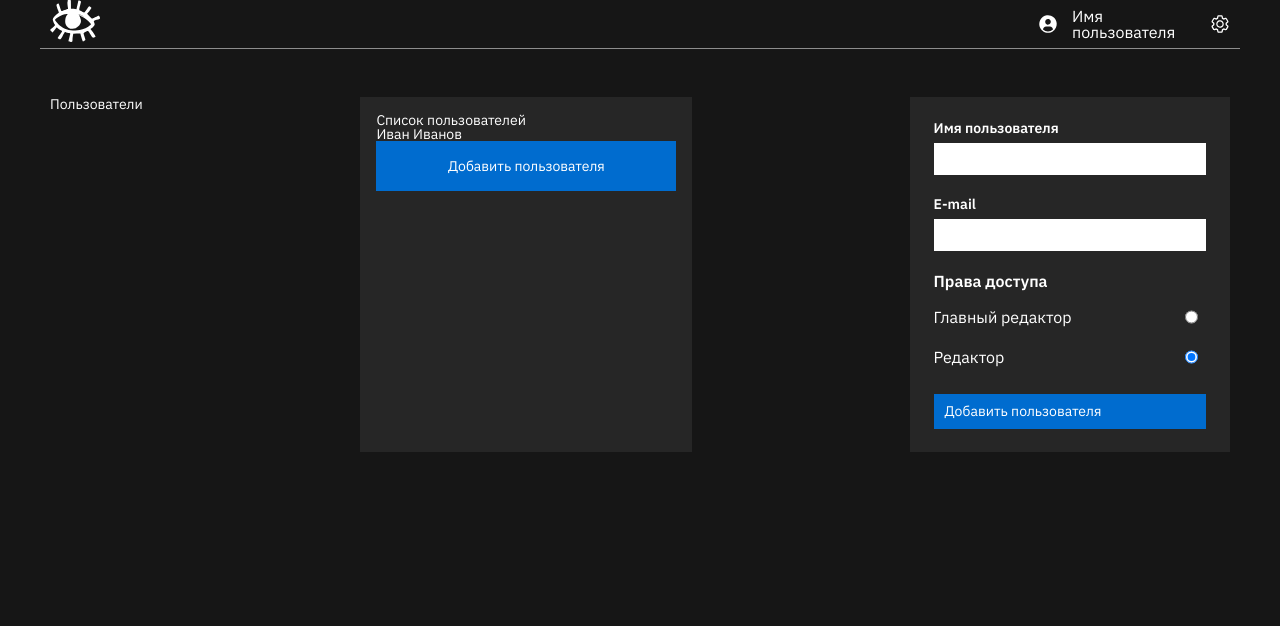
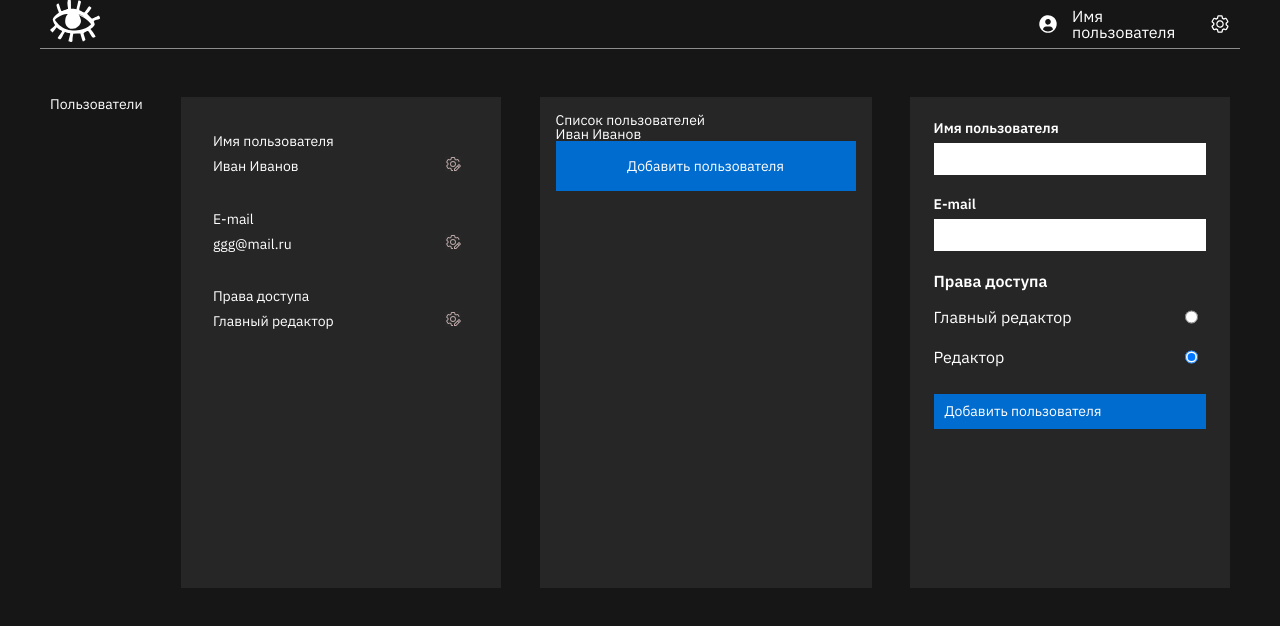
Before and after one commit to iGafar/team_18_front, a React (Create React App) app: page /admin in a window 1280 px wide. Shown: the top 626 px of the page. Built offline with nearby package versions, Linux system fonts and the light colour scheme.

Commit message:
add admin user info component

```diff
--- a/src/components/AdminUsers3/AdminUsers3.css
+++ b/src/components/AdminAddUser/AdminAddUser.css
@@ -1,15 +1,15 @@
-.admin-users3-container {
+.admin-addUser-container {
     background-color: #262626;
     min-width: 25vw;
     padding: 2%;
 }
 
-.admin-users3-container > form {
+.admin-addUser-container > form {
     display: flex;
     flex-direction: column;
 }
 
-.admin-users3-label {
+.admin-addUser-label {
     color: white;
     font-size: 14px;
     font-weight: 600;
@@ -17,7 +17,7 @@
     line-height: 14px;
 }
 
-.admin-users3-container > form > input {
+.admin-addUser-container > form > input {
     color: black;
     margin-top: 3%;
     margin-bottom: 8%;
@@ -26,12 +26,12 @@
     font-weight: 400;
 }
 
-.admin-users3-container > form > h2 {
+.admin-addUser-container > form > h2 {
     font-size: 16px;
     font-weight: 600;
 }
 
-.admin-user3-radio > div {
+.admin-addUser-radio > div {
     display: flex;
     justify-content: space-between;
     margin-top: 6%;
@@ -41,11 +41,11 @@
     line-height: 24px;
 }
 
-.admin-user3-radio {
+.admin-addUser-radio {
     margin-bottom: 4%;
 }
 
-.admin-users3-container > form > button {
+.admin-addUser-container > form > button {
     color: white;
     font-size: 14px;
     letter-spacing: 0px;
--- a/src/components/AdminUsers3/AdminUsers3.jsx
+++ b/src/components/AdminAddUser/AdminAddUser.jsx
@@ -1,17 +1,17 @@
-import './AdminUsers3.css';
+import './AdminAddUser.css';
 
 
-export default function AdminUsers3() {
+export default function AdminaddUser() {
 
     return (
-        <div className="admin-users3-container">
+        <div className="admin-addUser-container">
             <form action="">
-                <label htmlFor="username" className="admin-users3-label">Имя пользователя</label>
+                <label htmlFor="username" className="admin-addUser-label">Имя пользователя</label>
                 <input type="text" id="username" autoComplete="on"/>
-                <label htmlFor="email" className="admin-users3-label">E-mail</label>
+                <label htmlFor="email" className="admin-addUser-label">E-mail</label>
                 <input type="email" id="email" autoComplete="on"/>
                 <h2>Права доступа</h2>
-                <div className="admin-user3-radio">
+                <div className="admin-addUser-radio">
                     <div>
                         <label htmlFor="main_editor">Главный редактор</label>
                         <input type="radio" id="main_editor" name='editor_choice'/>
--- /dev/null
+++ b/src/components/AdminUserInfo/AdminUserInfo.css
@@ -0,0 +1,52 @@
+.adminUserInfo-container {
+    background-color: #262626;
+    min-width: 25vw;
+    padding: 2%;
+    padding-bottom: 20%;
+    display: flex;
+    flex-direction: column;
+    align-items: flex-start;
+    position: relative;
+}
+
+.adminUserInfo-property {
+    flex-direction: column;
+    align-items: flex-start;
+    padding: 5% 3%;
+    display: flex;
+    position: relative;
+    align-self: stretch;
+    width: 100%;
+    flex: 0 0 auto;
+}
+
+.adminUserInfo-property-title {
+    position: relative;
+    align-self: stretch;
+    color: #ffffff;
+}
+
+.adminUserInfo-property-string {
+    align-items: center;
+    display: flex;
+    position: relative;
+    align-self: stretch;
+    width: 100%;
+}
+
+.adminUserInfo-property-name {
+    position: relative;
+    flex-grow: 1;
+    color: #ffffff;
+}
+
+.adminUserInfo-property-button {
+    padding: 8px;
+}
+
+.adminUserInfo-property-button > img {
+    position: relative;
+    width: 16px;
+    height: 16px;
+    background-blend-mode: multiply;
+}
--- /dev/null
+++ b/src/components/AdminUserInfo/AdminUserInfo.jsx
@@ -0,0 +1,37 @@
+import './AdminUserInfo.css';
+import editImage from '../../assets/images/Settings--edit.svg'
+
+
+export default function AdminUserInfo() {
+
+    return (
+        <div className="adminUserInfo-container">
+
+            <div className="adminUserInfo-property">
+                <p className='adminUserInfo-property-title'>Имя пользователя</p>
+                <div className='adminUserInfo-property-string'>
+                    <p className='adminUserInfo-property-name'>Иван Иванов</p>
+                    <button className='adminUserInfo-property-button'><img src={ editImage } alt="" /></button>
+                </div>
+            </div>
+
+            <div className="adminUserInfo-property">
+                <p className='adminUserInfo-property-title'>E-mail</p>
+                <div className='adminUserInfo-property-string'>
+                    <p className='adminUserInfo-property-name'>ggg@mail.ru</p>
+                    <button className='adminUserInfo-property-button'><img src={ editImage } alt="" /></button>
+                </div>
+            </div>
+
+            <div className="adminUserInfo-property">
+                <p className='adminUserInfo-property-title'>Права доступа</p>
+                <div className='adminUserInfo-property-string'>
+                    <p className='adminUserInfo-property-name'>Главный редактор</p>
+                    <button className='adminUserInfo-property-button'><img src={ editImage } alt="" /></button>
+                </div>
+            </div>
+
+        </div>
+
+    );
+}
--- a/src/pages/Admin/Admin.jsx
+++ b/src/pages/Admin/Admin.jsx
@@ -1,7 +1,8 @@
 import React from "react";
 import Header from "../../components/Header/Header";
-import Users3 from "../../components/AdminUsers3/AdminUsers3"
+import AdminAddUser from "../../components/AdminAddUser/AdminAddUser"
 import UsersList from "../../components/UsersList/UsersList";
+import AdminUserInfo from "../../components/AdminUserInfo/AdminUserInfo";
 
 export default function admin() {
   return (
@@ -10,8 +11,9 @@ export default function admin() {
       <main className="admin">
 				<div className="container">
 					<h2>Пользователи</h2>
+          <AdminUserInfo/>
 					<UsersList />
-          <Users3/>
+          <AdminAddUser/>
 				</div>
 			</main>
     </>
--- a/src/pages/Login/Login.css
+++ b/src/pages/Login/Login.css
@@ -19,12 +19,17 @@
 
 .login-logo {
     margin-top: -170px;
-    margin-bottom: -145px;
+    margin-bottom: -70px;
+}
+
+.login-logo > img {
+    width: 30vw;
 }
 
 .login-form-container {
     background-color: #262626;
     padding: 24px 60px;
+    width: 35vw;
 }
 
 .login-label-text {
```
Also changed, not shown: src/assets/images/Settings--edit.svg (added).
